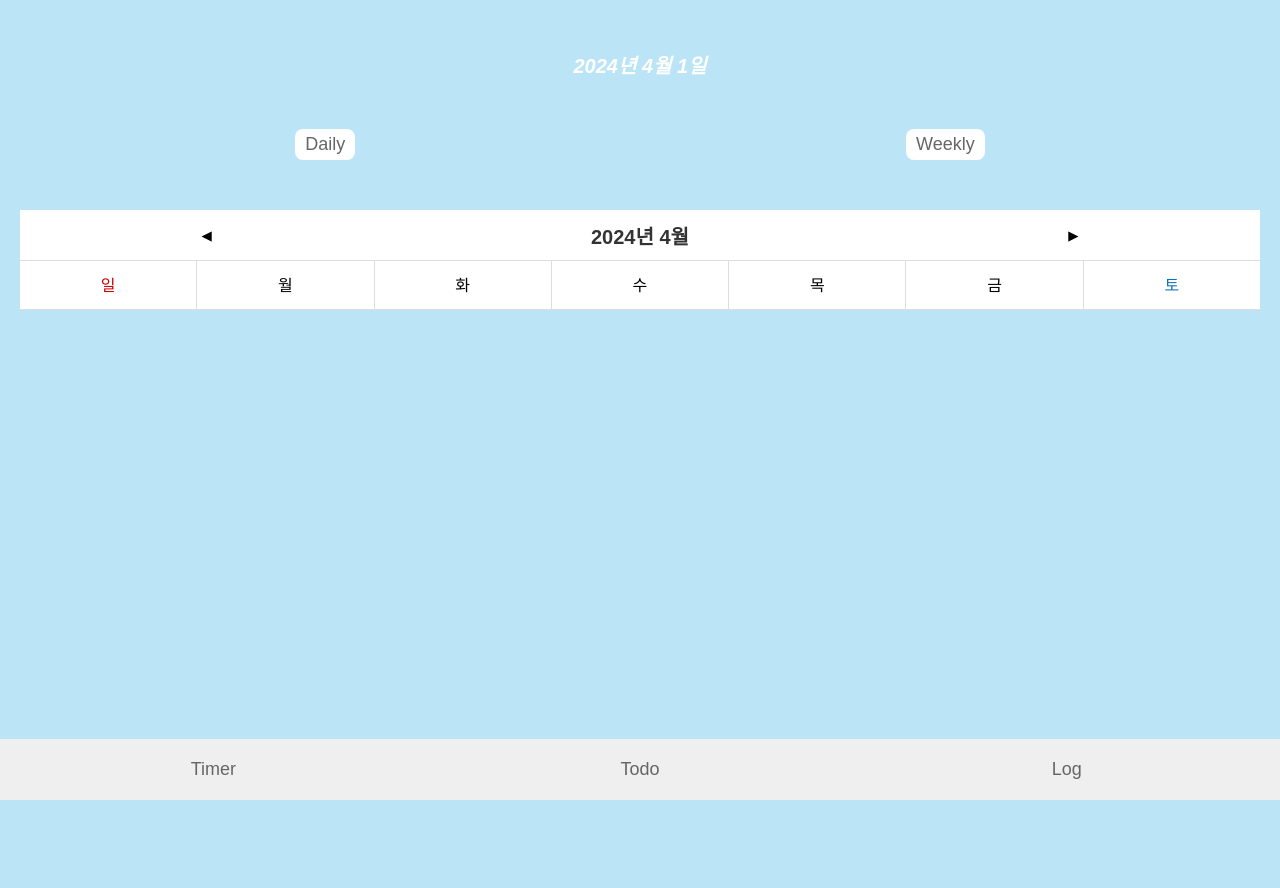
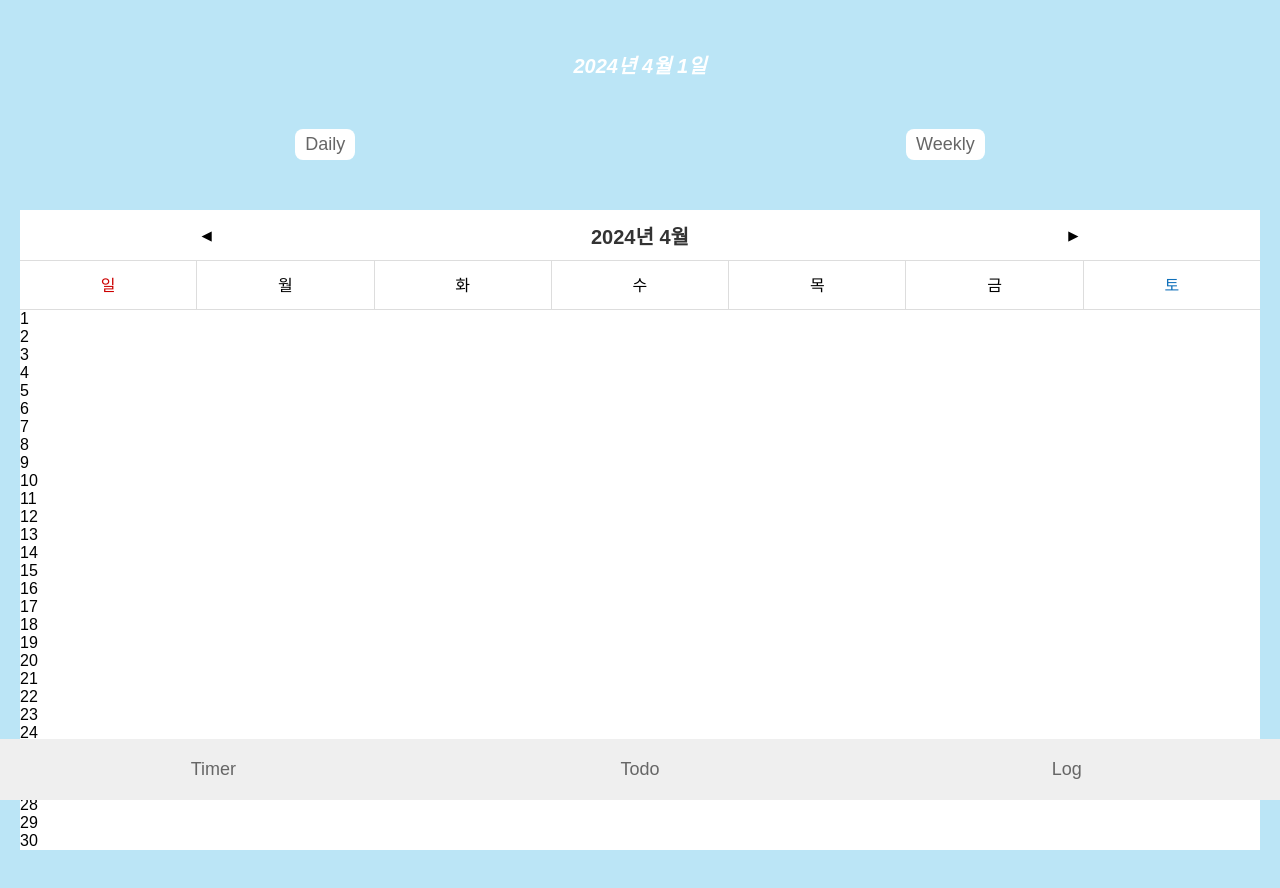
Before and after one commit to devsooki/timelog, a React (Create React App) app: page /log in a window 1280 px wide. Shown: the top 888 px of the page. Before the commit the page ends 800 px from the top, so only its background shows below. Built offline with nearby package versions, Linux system fonts and the light colour scheme.

Commit message:
feat: 달력 퍼블리싱 전까지 작업

```diff
--- /dev/null
+++ b/src/components/Log/@components/Calendar/@components/CalendarDate/index.tsx
@@ -0,0 +1,26 @@
+import React from 'react'
+import styled from 'styled-components'
+
+interface Props {
+  cell: number,
+  date: Date
+}
+const CalendarDate = ({ cell, date }: Props) => {
+  console.log(cell)
+  if (cell === 0) {
+    return <div className='empty'></div>
+  }
+  return (
+    <div className='dd'
+        //onClick={onClickCalendarDate}
+      >
+        <div
+          // className={isCurrentMonth && cell === todayDate && 'today'}
+        >
+          {cell}
+        </div>
+      </div>
+  )
+}
+
+export default CalendarDate
--- /dev/null
+++ b/src/components/Log/@components/Calendar/@components/CalendarDay/index.tsx
@@ -0,0 +1,38 @@
+import React from 'react';
+import CalendarDate from '../CalendarDate';
+
+interface Props {
+  calendarMatrix: number[][],
+  date: Date
+}
+const CalendarDay = ({ calendarMatrix, date }:Props) => {
+
+  const createCell = (cell: number, idx: number) => {
+    if (cell === 0) {
+      return <div key={idx} className='empty'></div>
+    }
+
+    return (
+      <CalendarDate
+        key={idx}
+        cell={cell}
+        date={date}
+        // todayDate={todayDate}
+        // isCurrentMonth={isCurrentMonth}
+      />
+    )
+  };
+
+  const creatRow = (row: number[], idx: number) => {
+    const tds = row.map(createCell);
+    return <div key={idx}>{tds}</div>;
+  };
+
+  return (
+    <div>
+      {calendarMatrix.map(creatRow)}
+    </div>
+  )
+}
+
+export default CalendarDay
--- a/src/components/Log/@components/Calendar/@components/index.ts
+++ b/src/components/Log/@components/Calendar/@components/index.ts
@@ -1,2 +1,4 @@
 export { default as MonthSelector } from './MonthSelector';
-export { default as Week } from './Week';
+export { default as CalendarWeek } from './CalendarWeek';
+export { default as CalendarDay } from './CalendarDay';
+export { default as CalendarDate } from './CalendarDate';
--- a/src/components/Log/@components/Calendar/index.tsx
+++ b/src/components/Log/@components/Calendar/index.tsx
@@ -1,9 +1,31 @@
 import React, { useState } from 'react';
 import styled from 'styled-components';
-import { MonthSelector, Week } from './@components';
+import { MonthSelector, CalendarWeek, CalendarDay } from './@components';
+import { getFirstDate, getLastDate } from 'utils/date';
 
 const Calendar = () => {
   const [date, setDate] = useState(new Date());
+  const firstDay = getFirstDate(date).getDay();
+  const lastDate = getLastDate(date).getDate();
+
+
+  // 해당 달이 총 몇주까지 있는지 -> 배열 갯수 이 숫자로 만들기
+  const lastWeekNo = Math.ceil((firstDay + lastDate) / 7);
+  const calendarMatrix = Array.from(Array(lastWeekNo), () => new Array(7).fill(0));
+
+  let colIdx = firstDay;
+  let rowIdx = 0;
+
+  for (let i = 1; i <= lastDate; i++) {
+    calendarMatrix[rowIdx][colIdx] = i;
+
+    colIdx++;
+
+    if (colIdx > 6) {
+      colIdx = 0;
+      rowIdx++
+    }
+  }
 
   return (
     <Container>
@@ -11,7 +33,11 @@ const Calendar = () => {
         date={date}
         setDate={setDate}
       />
-      <Week />
+      <CalendarWeek />
+      <CalendarDay
+        calendarMatrix={calendarMatrix}
+        date={date}
+      />
     </Container>
   )
 }
--- a/src/utils/date.ts
+++ b/src/utils/date.ts
@@ -13,3 +13,17 @@ export const getNextMonth = (date: Date) => {
   newDate.setMonth(now + 1);
   return newDate;
 }
+
+export const getFirstDate = (date: Date) => {
+  const year = date.getFullYear();
+  const month = date.getMonth();
+
+  return new Date(year, month, 1);
+}
+
+export const getLastDate = (date: Date) => {
+  const year = date.getFullYear();
+  const month = date.getMonth();
+
+  return new Date(year, month + 1, 0);
+}
```
Also changed, not shown: src/components/Log/@components/Calendar/@components/CalendarWeek/index.tsx (renamed from src/components/Log/@components/Calendar/@components/Week/index.tsx).
